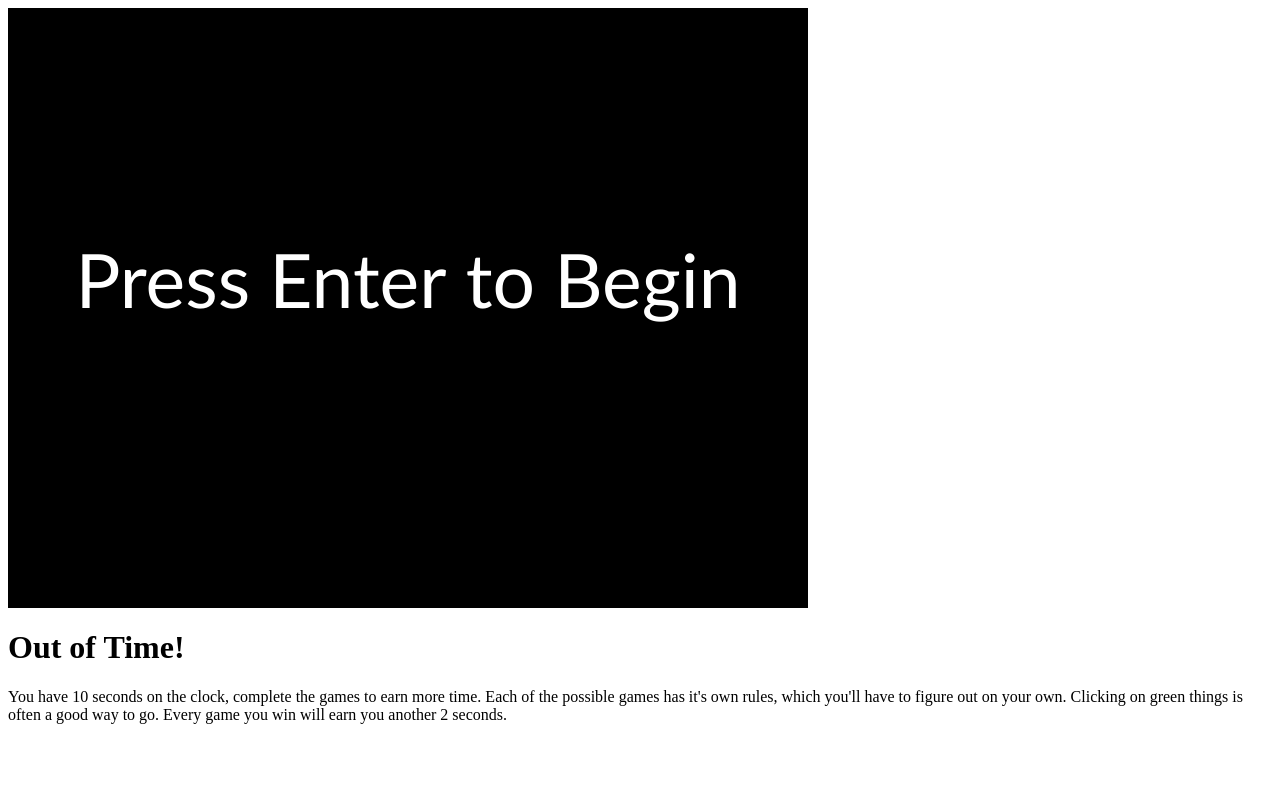
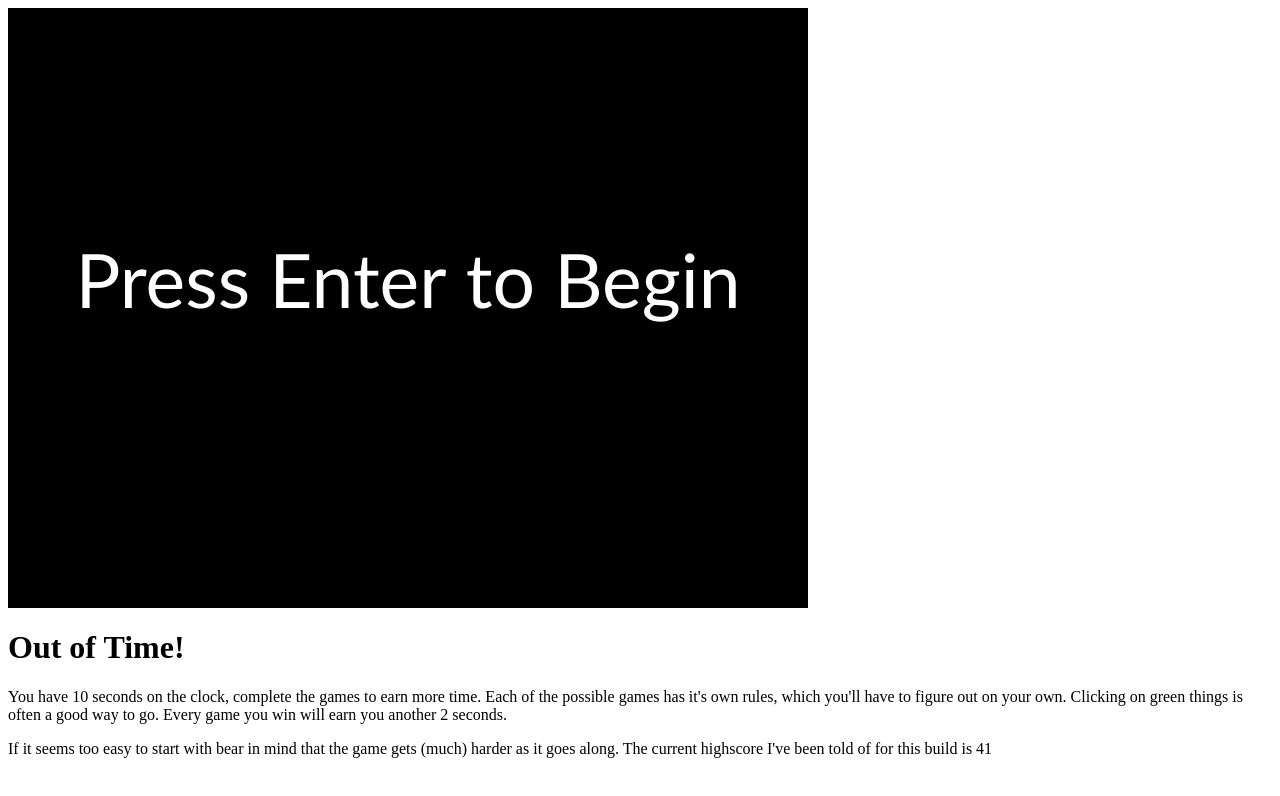
Before and after one commit to Mjiig/LD27, a plain HTML site: page index.html in a window 1280 px wide. Drawn offline with Linux system fonts and the light colour scheme.

Commit message:
Add to instructions slightly

```diff
--- a/index.html
+++ b/index.html
@@ -14,5 +14,6 @@
 		<canvas width=800 height=600 id="canvas"></canvas>
 		<h1>Out of Time!</h1>
 		<p>You have 10 seconds on the clock, complete the games to earn more time. Each of the possible games has it's own rules, which you'll have to figure out on your own. Clicking on green things is often a good way to go. Every game you win will earn you another 2 seconds.</p>
+		<p> If it seems too easy to start with bear in mind that the game gets (much) harder as it goes along. The current highscore I've been told of for this build is 41</p>
 	</body>
 </html>
```
